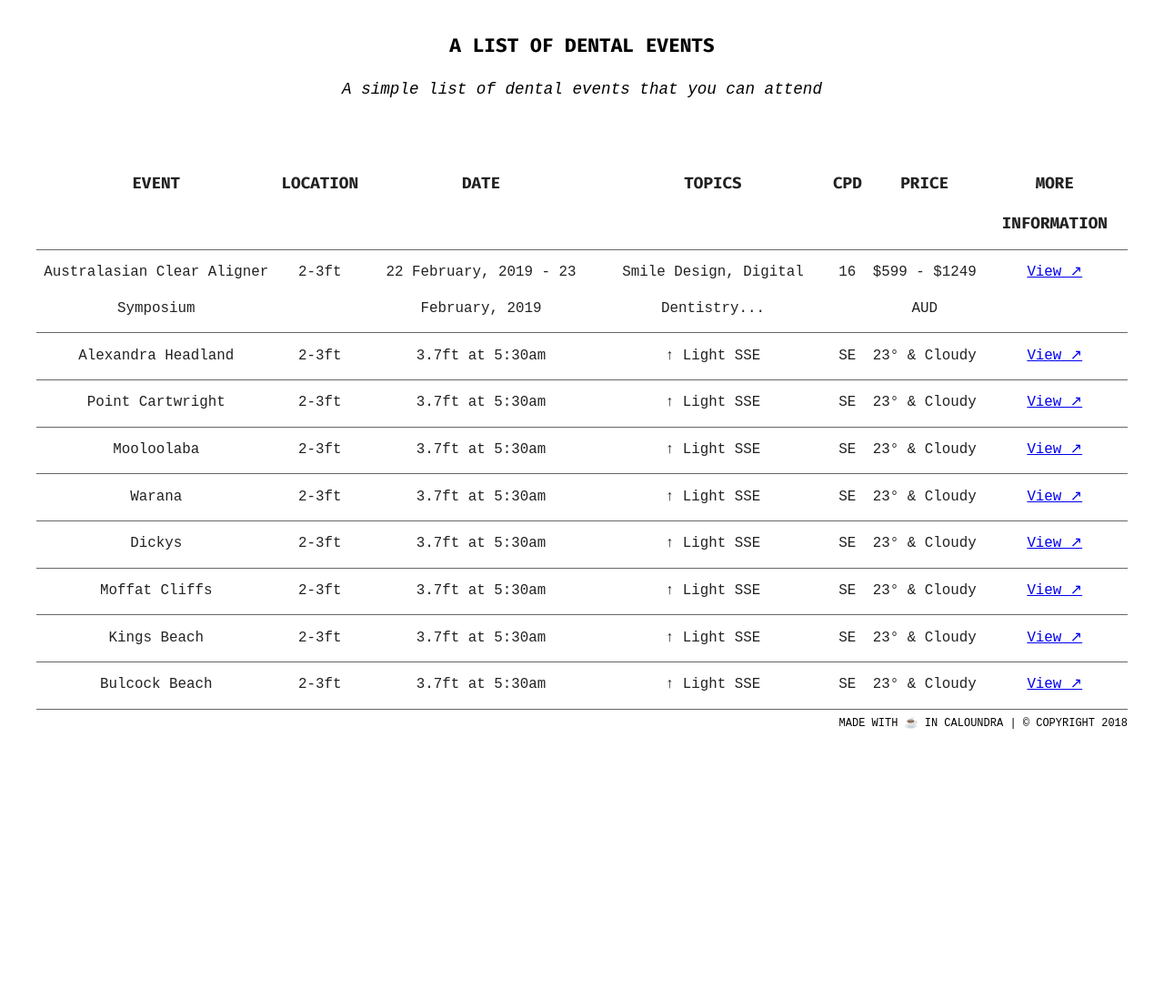
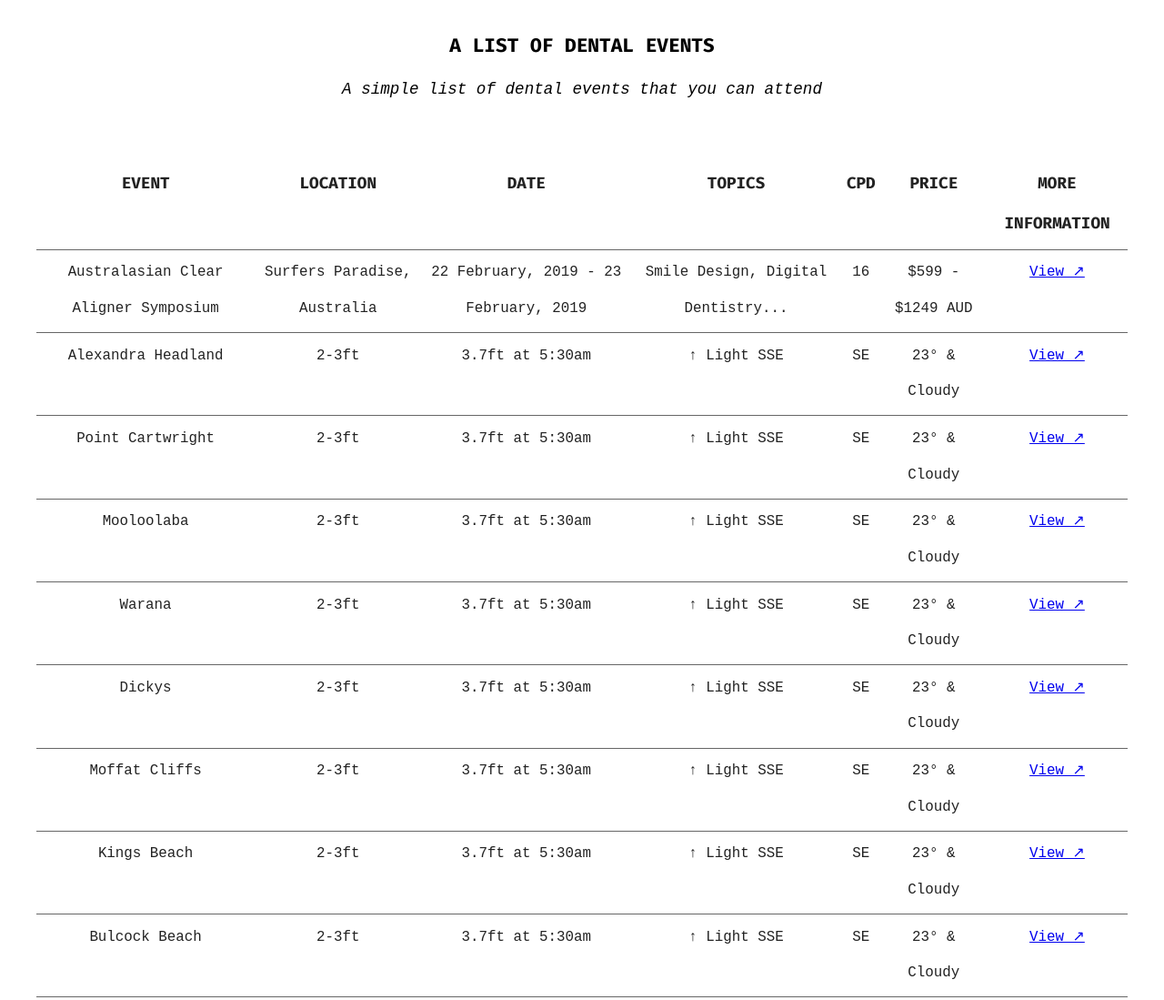
Before and after one commit to trybuildstuff/dentalevents, a plain HTML site: page index.html in a window 1280 px wide. Shown: the top 1099 px of the page at 91% size. Before the commit the page ends 834 px from the top, so only its background shows below. Drawn offline with Linux system fonts and the light colour scheme; a web font is replaced by a local one.

Commit message:
Update index.html

```diff
--- a/index.html
+++ b/index.html
@@ -191,7 +191,7 @@ table.rg-table .highlight td {
 
 				<tr class=''>
 					<td class='text ' data-title='Location'>Australasian Clear Aligner Symposium</td>
-					<td class='text ' data-title='Surf Height'>2-3ft</td>
+					<td class='text ' data-title='Surf Height'>Surfers Paradise, Australia</td>
 					<td class='text ' data-title='Tide Times'>22 February, 2019 - 23 February, 2019</td>
 					<td class='text ' data-title='Wind Direction'>Smile Design, Digital Dentistry...</td>
 					<td class='text ' data-title='Swells'>16</td>
```
